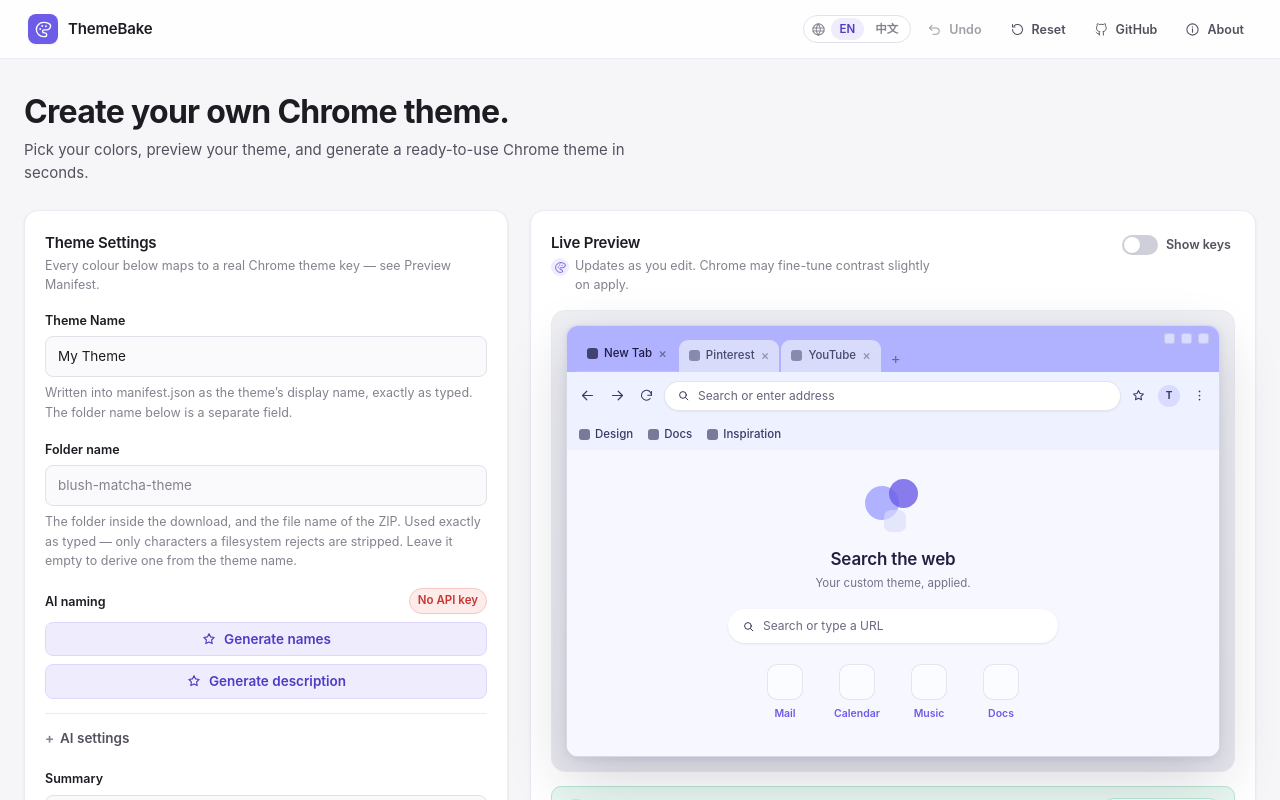
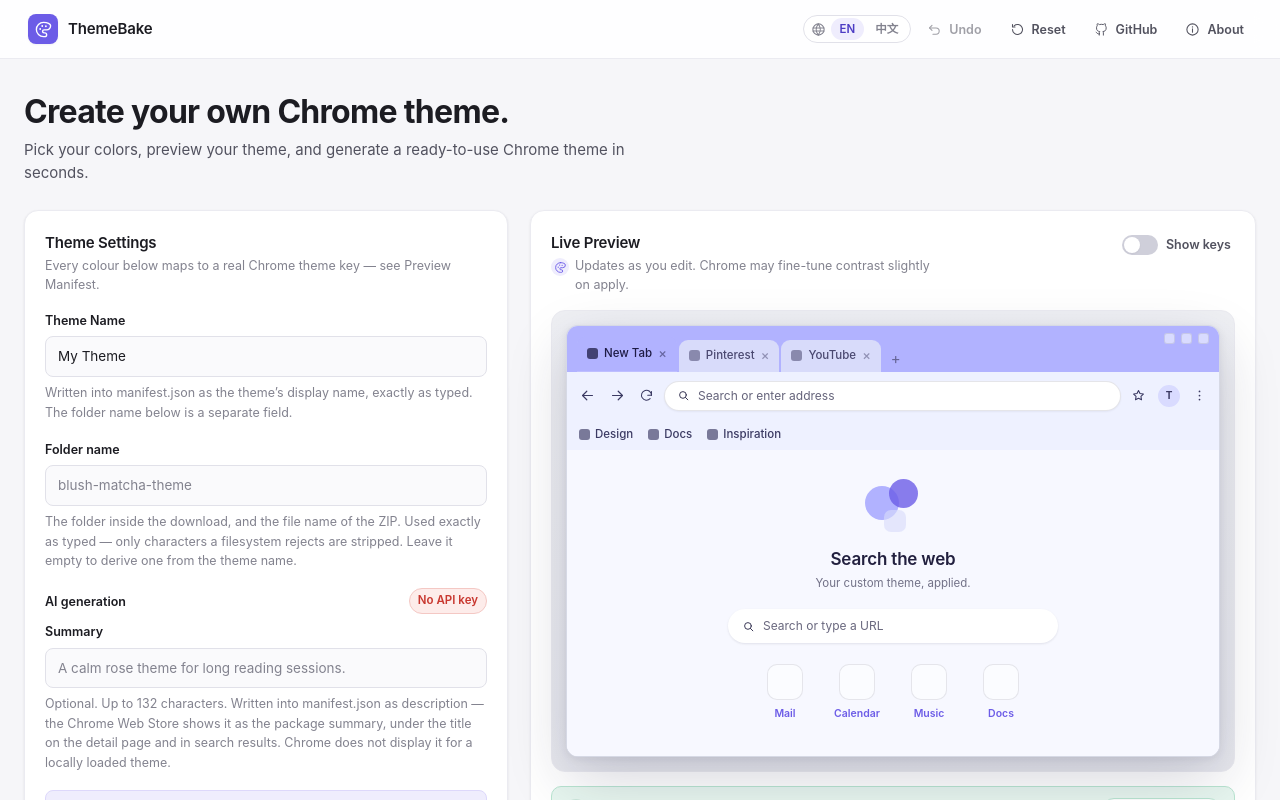
Before and after one commit to vaxicy/themebake, a React (Vite) app: page / in a window 1280 px wide. Shown: the top 800 px of the page. Built offline with nearby package versions, Linux system fonts and the light colour scheme.

Commit message:
feat: merge AI panel into one-click generate, move description inside

```diff
--- a/src/App.jsx
+++ b/src/App.jsx
@@ -20,7 +20,7 @@
  * Persistent storage holds only this draft plus the interface language
  * (`utils/storage.js`) and the AI naming settings (`utils/aiConfig.js`, its own
  * key so Reset cannot wipe an API key). Nothing is uploaded — with one deliberate
- * exception: clicking "Generate names" sends the palette colours to the AI
+ * exception: clicking "Generate all" sends the palette colours to the AI
  * provider the user configured, using the user's own key. That path is optional,
  * explicit, and never blocks the theme itself.
  */
@@ -162,7 +162,6 @@
   // theme export can never leak one.
   const [aiConfig, setAiConfig] = useState(() => loadAiConfig())
   const [aiBusy, setAiBusy] = useState(false)
-  const [aiDescBusy, setAiDescBusy] = useState(false)
   const [aiCandidates, setAiCandidates] = useState([])
   const [aiAppliedName, setAiAppliedName] = useState('')
   // Names applied this session, sent back to the model as "avoid these" so a
@@ -535,12 +534,15 @@
   }, [])
 
   /**
-   * Ask the model for names. The first candidate is applied immediately so the
-   * button visibly "generates the file name"; the rest stay as chips to switch
-   * between. A failure only shows a toast — the deterministic local name the
-   * triggering action already wrote stays in place.
+   * One click fills the whole store listing — theme name, its folder name, and
+   * the description — from the palette. It runs two requests on the same path
+   * (one key, one endpoint, one set of error toasts): the model's names come
+   * first with the top candidate applied immediately, then the description is
+   * written for that name. The description clamps to the manifest's 132-character
+   * limit inside `parseDescriptionResponse`, so an over-talkative model can never
+   * produce an invalid manifest.
    */
-  const handleAiSuggest = useCallback(async () => {
+  const handleAiGenerateAll = useCallback(async () => {
     if (!String(aiConfig.apiKey).trim()) {
       toast.error(t('ai.errorNoKey'))
       return
@@ -557,31 +559,13 @@
           : aiSeenRef.current,
       })
       setAiCandidates(names)
-      if (names[0]) handleApplyAiCandidate(names[0])
+      const chosen = names[0]
+      if (chosen) handleApplyAiCandidate(chosen)
       toast.success(t('ai.generated', { count: names.length }))
-    } catch (error) {
-      toast.error(t(error?.key || 'ai.errorUnknown'), 6000)
-    } finally {
-      setAiBusy(false)
-    }
-  }, [aiConfig, aiAppliedName, colors, handleApplyAiCandidate, toast, t])
 
-  /**
-   * One click writes the store description. It shares the naming request path
-   * (same key, same endpoint, same error toasts) and clamps to the manifest's
-   * 132-character limit inside `parseDescriptionResponse`, so an over-talkative
-   * model can never produce an invalid manifest.
-   */
-  const handleAiDescribe = useCallback(async () => {
-    if (!String(aiConfig.apiKey).trim()) {
-      toast.error(t('ai.errorNoKey'))
-      return
-    }
-    setAiDescBusy(true)
-    try {
       const text = await requestThemeDescription(aiConfig, {
         palette: describePalette(colors),
-        name,
+        name: chosen?.name || name,
         language: aiConfig.language,
       })
       setDescription(text)
@@ -590,9 +574,9 @@
     } catch (error) {
       toast.error(t(error?.key || 'ai.errorUnknown'), 6000)
     } finally {
-      setAiDescBusy(false)
+      setAiBusy(false)
     }
-  }, [aiConfig, colors, name, toast, t])
+  }, [aiConfig, aiAppliedName, colors, handleApplyAiCandidate, name, toast, t])
 
   const handleFixContrast = useCallback(() => {
     const { colors: repaired, changed } = repairContrast(colors)
@@ -715,27 +699,25 @@
             <ThemeSettings
               name={name}
               folderInput={folderInput}
-              description={description}
               colors={colors}
               logoStyle={logoStyle}
               nameError={nameError}
-              descriptionError={descriptionError}
               aiPanel={
                 <AiNamingPanel
                   config={aiConfig}
                   onChange={handleAiConfigChange}
-                  onSuggest={handleAiSuggest}
+                  onGenerateAll={handleAiGenerateAll}
                   onApply={handleApplyAiCandidate}
                   busy={aiBusy}
                   candidates={aiCandidates}
                   appliedName={aiAppliedName}
-                  onDescribe={handleAiDescribe}
-                  descBusy={aiDescBusy}
+                  description={description}
+                  descriptionError={descriptionError}
+                  onDescriptionChange={handleDescriptionChange}
                 />
               }
               onNameChange={handleNameChange}
               onFolderChange={setFolderInput}
-              onDescriptionChange={handleDescriptionChange}
               onColorChange={handleColorChange}
               onLogoStyleChange={handleLogoStyleChange}
               onInvalidColor={handleInvalidColor}
--- a/src/components/AiNamingPanel.jsx
+++ b/src/components/AiNamingPanel.jsx
@@ -27,18 +27,20 @@
   AI_TEMPERATURE,
 } from '../data/aiProviders.js'
 import { useI18n } from '../i18n/index.jsx'
+import { MAX_DESCRIPTION_LENGTH } from '../utils/manifest.js'
 import { StarIcon } from './Icons.jsx'
 
 export function AiNamingPanel({
   config,
   onChange,
-  onSuggest,
+  onGenerateAll,
   onApply,
   busy,
   candidates,
   appliedName,
-  onDescribe,
-  descBusy,
+  description,
+  descriptionError,
+  onDescriptionChange,
 }) {
   const { t } = useI18n()
   const hasKey = Boolean(config.apiKey)
@@ -69,29 +71,48 @@
         </span>
       </div>
 
-      {/* Two one-click actions: the names (theme + folder) and the store
-          description. The description button sits directly above the summary
-          field it fills. */}
+      {/* The summary field now lives inside this panel, directly above the one
+          click that fills it along with the names. */}
+      <div className="field">
+        <label className="field__label" htmlFor="theme-description">
+          {t('settings.description.label')}
+        </label>
+        <input
+          id="theme-description"
+          type="text"
+          className={`text-input${descriptionError ? ' is-invalid' : ''}`}
+          value={description}
+          placeholder={t('settings.description.placeholder')}
+          maxLength={MAX_DESCRIPTION_LENGTH}
+          spellCheck="false"
+          autoComplete="off"
+          onChange={(event) => onDescriptionChange(event.target.value)}
+          aria-invalid={descriptionError ? true : undefined}
+          aria-describedby={
+            descriptionError ? 'theme-description-error' : 'theme-description-hint'
+          }
+        />
+        {descriptionError ? (
+          <p className="field__error" id="theme-description-error" role="status">
+            {descriptionError}
+          </p>
+        ) : (
+          <p className="field__hint" id="theme-description-hint">
+            {t('settings.description.hint', { max: MAX_DESCRIPTION_LENGTH })}
+          </p>
+        )}
+      </div>
+
       <div className="ai__actions">
         <button
           type="button"
           className="button button--soft ai__generate"
-          onClick={onSuggest}
+          onClick={onGenerateAll}
           disabled={busy}
           aria-busy={busy ? true : undefined}
         >
           <StarIcon size={16} />
           {busy ? t('ai.generating') : t('ai.generate')}
-        </button>
-        <button
-          type="button"
-          className="button button--soft ai__generate"
-          onClick={onDescribe}
-          disabled={descBusy}
-          aria-busy={descBusy ? true : undefined}
-        >
-          <StarIcon size={16} />
-          {descBusy ? t('ai.generatingDesc') : t('ai.generateDesc')}
         </button>
       </div>
 
--- a/src/components/ThemeSettings.jsx
+++ b/src/components/ThemeSettings.jsx
@@ -20,7 +20,6 @@
 
 import { FIELD_GROUPS, LOGO_STYLES, THEME_FIELDS } from '../data/themeFields.js'
 import { useI18n } from '../i18n/index.jsx'
-import { MAX_DESCRIPTION_LENGTH } from '../utils/manifest.js'
 import { ColorField } from './ColorField.jsx'
 
 const MAX_NAME_LENGTH = 45 // Chrome's own limit for theme/extension names.
@@ -31,15 +30,12 @@
 export function ThemeSettings({
   name,
   folderInput,
-  description,
   colors,
   logoStyle,
   nameError,
-  descriptionError,
   aiPanel,
   onNameChange,
   onFolderChange,
-  onDescriptionChange,
   onColorChange,
   onLogoStyleChange,
   onInvalidColor,
@@ -118,40 +114,12 @@
       </div>
 
       {/*
-        The AI naming controls arrive as a slot rather than being imported here:
-        they own their own state, and keeping the composition in `App` means this
-        component stays a pure layout for the fields it declares. It sits directly
-        under the two name fields because it fills exactly those two.
+        The AI controls arrive as a slot rather than being imported here: they own
+        their own state, and keeping the composition in `App` means this component
+        stays a pure layout for the fields it declares. The AI panel now wraps the
+        description field plus a single one-click generate action.
       */}
       {aiPanel}
-
-      <div className="field">
-        <label className="field__label" htmlFor="theme-description">
-          {t('settings.description.label')}
-        </label>
-        <input
-          id="theme-description"
-          type="text"
-          className={`text-input${descriptionError ? ' is-invalid' : ''}`}
-          value={description}
-          placeholder={t('settings.description.placeholder')}
-          maxLength={MAX_DESCRIPTION_LENGTH}
-          spellCheck="false"
-          autoComplete="off"
-          onChange={(event) => onDescriptionChange(event.target.value)}
-          aria-invalid={descriptionError ? true : undefined}
-          aria-describedby={descriptionError ? 'theme-description-error' : 'theme-description-hint'}
-        />
-        {descriptionError ? (
-          <p className="field__error" id="theme-description-error" role="status">
-            {descriptionError}
-          </p>
-        ) : (
-          <p className="field__hint" id="theme-description-hint">
-            {t('settings.description.hint', { max: MAX_DESCRIPTION_LENGTH })}
-          </p>
-        )}
-      </div>
 
       <div className="settings-groups">
         {grouped.map(({ group, fields }) => (
--- a/src/i18n/en.js
+++ b/src/i18n/en.js
@@ -144,10 +144,10 @@
   'studio.noteSeedsUsed': '{used} of {total} colours from your palette were used directly.',
 
   // ----------------------------------------------------------------- ai naming
-  'ai.title': 'AI naming',
-  'ai.subtitle': 'Let a model invent the theme name and its folder name from your colours.',
-  'ai.generate': 'Generate names',
-  'ai.generating': 'Asking the model…',
+  'ai.title': 'AI generation',
+  'ai.subtitle': 'Generate the theme name, folder name, and store description from your colours in one click.',
+  'ai.generate': 'Generate all',
+  'ai.generating': 'Generating…',
   'ai.generateDesc': 'Generate description',
   'ai.generatingDesc': 'Writing description…',
   'ai.descGenerated': 'Description updated.',
--- a/src/i18n/zh.js
+++ b/src/i18n/zh.js
@@ -135,9 +135,9 @@
   'studio.noteSeedsUsed': '色卡里的 {total} 个颜色中，有 {used} 个被直接采用。',
 
   // ----------------------------------------------------------------- ai naming
-  'ai.title': 'AI 命名',
-  'ai.subtitle': '让模型根据你的配色，起一个主题名和对应的文件夹名。',
-  'ai.generate': '智能生成名称',
+  'ai.title': 'AI 生成',
+  'ai.subtitle': '根据配色一键生成主题名、文件夹名和商店摘要。',
+  'ai.generate': '一键生成',
   'ai.generating': '正在生成…',
   'ai.generateDesc': '智能生成摘要',
   'ai.generatingDesc': '正在写摘要…',
```
